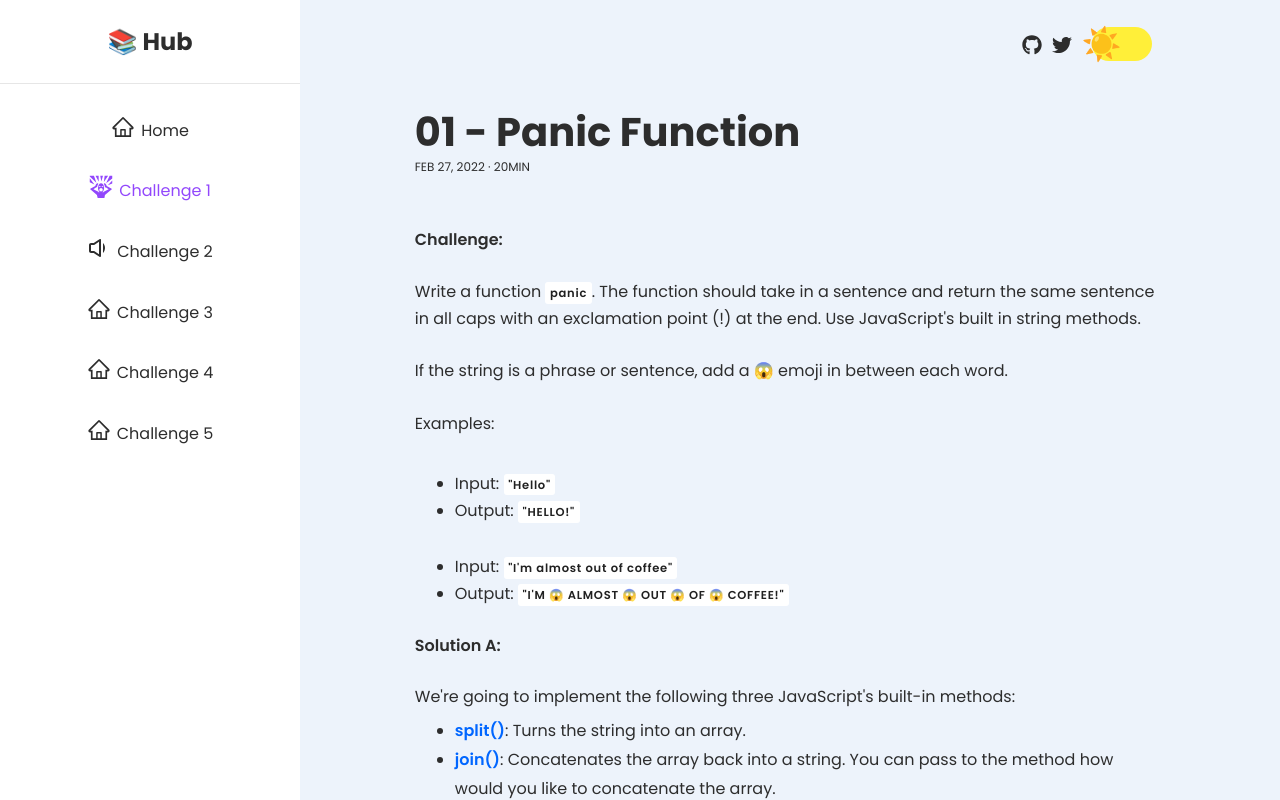
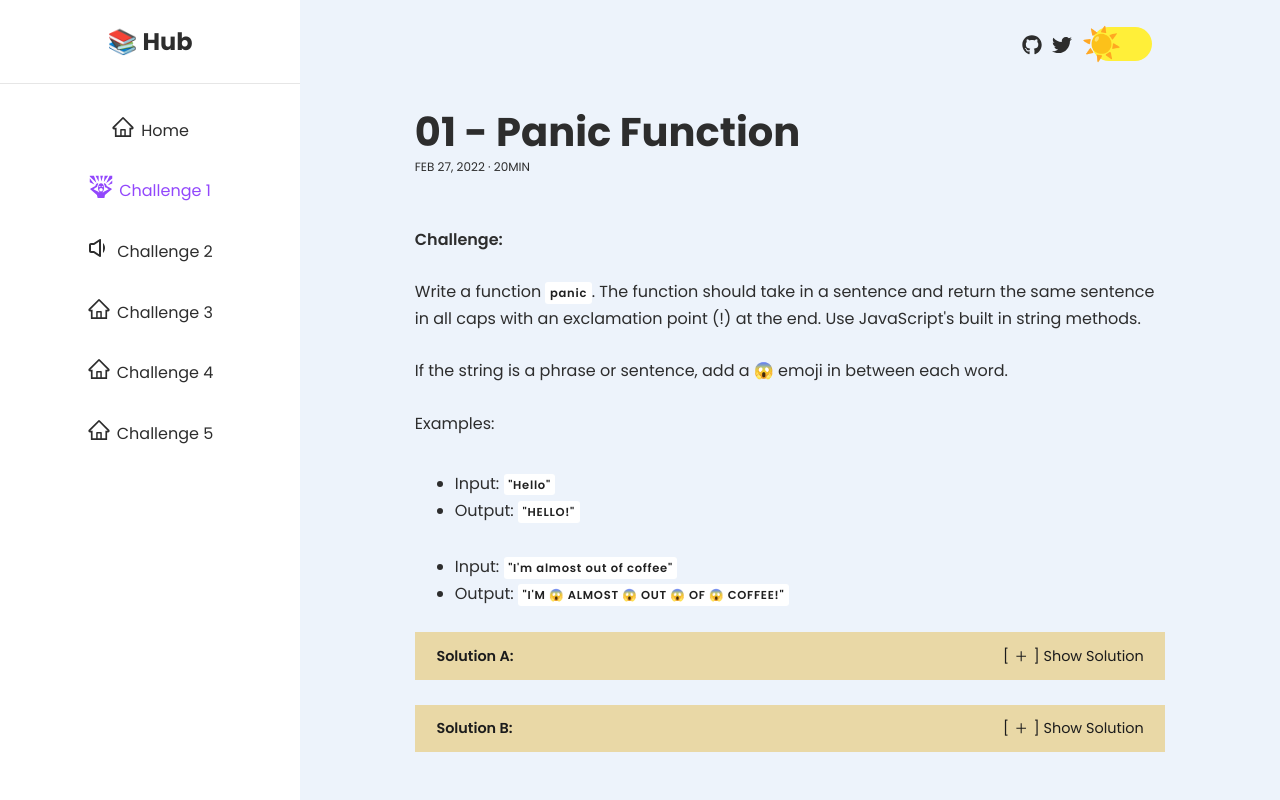
Before and after one commit to pacelliv/jscrimba-challenges-site, a React (Vite) app: page /challenge1 in a window 1280 px wide. Built offline with nearby package versions, Linux system fonts and the light colour scheme.

Commit message:
designed collapsible elements

```diff
--- a/src/index.css
+++ b/src/index.css
@@ -12,3 +12,7 @@
 a {
     text-decoration: none;
 }
+
+button {
+    cursor: pointer;
+}
--- a/src/pages/home/Home.jsx
+++ b/src/pages/home/Home.jsx
@@ -7,6 +7,7 @@ const Container = styled.div`
     height: 100vh;
     overflow-y: scroll;
     transition: all 0.3s ease;
+    padding-bottom: 1em;
 
     .main {
         padding: 1.2em 1.55em;
--- a/src/pages/page1/Challenge1.jsx
+++ b/src/pages/page1/Challenge1.jsx
@@ -1,15 +1,18 @@
 import SyntaxHighlighter from "react-syntax-highlighter"
 import { a11yDark } from "react-syntax-highlighter/dist/esm/styles/hljs"
-import { useState } from "react"
+import { useState, useRef } from "react"
 import styled from "styled-components"
 import Navbar from "../../components/navbar/Navbar"
 import { MdOutlineContentCopy } from "react-icons/md"
 import { BsCheck2All } from "react-icons/bs"
+import { AiOutlinePlus, AiOutlineMinus } from "react-icons/ai"
+import { codeStringA, codeStringB, codeStringC } from "./codeStrings"
 
 const Container = styled.div`
     height: 100vh;
     overflow-y: scroll;
     transition: all 0.3s ease;
+    padding-bottom: 1em;
 
     .main {
         padding: 1.2em 1.55em;
@@ -49,7 +52,7 @@ const Container = styled.div`
     }
 
     .margin-top {
-        margin: 0.3em;
+        margin-top: 0.3em;
     }
 
     .snippet {
@@ -67,6 +70,21 @@ const Container = styled.div`
         color: rgb(210, 210, 210);
     }
 
+    .unset {
+        border-radius: unset;
+    }
+
+    .beige {
+        background-color: #e9d8a6;
+        color: #1c1c1c;
+    }
+
+    .content-parent {
+        height: 0;
+        overflow: hidden;
+        transition: height 0.7s ease;
+    }
+
     .code-snippet {
         border-bottom-left-radius: 10px;
         border-bottom-right-radius: 10px;
@@ -80,7 +98,6 @@ const Container = styled.div`
         align-items: center;
         gap: 5px;
         font-size: inherit;
-        cursor: pointer;
     }
 
     .code {
@@ -91,6 +108,16 @@ const Container = styled.div`
         font-size: 0.72rem;
         letter-spacing: 0.75px;
         color: ${(props) => props.theme.code};
+    }
+
+    .solution-container {
+        display: flex;
+        justify-content: space-between;
+        align-items: center;
+    }
+
+    .solution-toggler {
+        display: flex;
     }
 
     @media (min-width: 650px) {
@@ -104,34 +131,10 @@ const Challenge1 = () => {
     const [copyA, setCopyA] = useState(false)
     const [copyB, setCopyB] = useState(false)
     const [copyC, setCopyC] = useState(false)
-
-    const codeStringA = `
-        function panic(str) {
-            const wordsArr = str.split(" ") // ["winter", "is", "coming"]
-            const joinedWords = wordsArr.join(" 😱 ") // winter 😱 is 😱 coming
-            const upperCasedWords = joinedWords.toUpperCase() // WINTER 😱 IS 😱 COMING
-            return upperCasedWords + "!" // WINTER 😱 IS 😱 COMING!
-        }
-
-        console.log(panic("winter is coming"))
-    `
-
-    const codeStringB = `
-        export function panic(str) {
-            return str.split(" ").join(" 😱 ").toUpperCase() + "!"
-        }
-
-        console.log(panic("winter is coming")) // "WINTER 😱 IS 😱 COMING!"
-    `
-
-    const codeStringC = `
-        function panic(str) {
-            const wordsArr = str.split(" ")
-            return wordsArr.map((word) => word.toUpperCase()).join(" 😱 ") + "!"
-        }
-
-        console.log(panic("winter is coming")) // WINTER 😱 IS 😱 COMING!
-    `
+    const [isOpenA, setIsOpenA] = useState(false)
+    const [isOpenB, setIsOpenB] = useState(false)
+    const parentRefA = useRef()
+    const parentRefB = useRef()
 
     return (
         <Container>
@@ -187,13 +190,47 @@ const Challenge1 = () => {
                     </li>
                 </ul>
                 <br />
+
+                <div className="solution-container snippet-header beige snippet unset">
                     <p className="paragraph bold">Solution A:</p>
+                    {isOpenA ? (
+                        <button
+                            className="snippet-button"
+                            onClick={() => setIsOpenA(!isOpenA)}
+                        >
+                            [
+                            <AiOutlineMinus />] Hide Solution
+                        </button>
+                    ) : (
+                        <button
+                            className="snippet-button"
+                            onClick={() => setIsOpenA(!isOpenA)}
+                        >
+                            [<AiOutlinePlus />] Show Solution
+                        </button>
+                    )}
+                </div>
+                <div
+                    className="content-parent"
+                    ref={parentRefA}
+                    style={
+                        isOpenA
+                            ? { height: parentRefA.current.scrollHeight + "px" }
+                            : { height: "0px" }
+                    }
+                >
+                    <div
+                        className="answer-container code-snippet"
+                        style={{
+                            border: "1px solid #e9d8a6",
+                            padding: "0 0.4em 0.4em",
+                        }}
+                    >
                         <br />
                         <p>
-                    We're going to implement the following three JavaScript's
-                    built-in methods:
+                            We're going to implement the following three
+                            JavaScript's built-in methods:
                         </p>
-
                         <ul className="list">
                             <li>
                                 <a
@@ -214,9 +251,9 @@ const Challenge1 = () => {
                                     <code>join()</code>
                                 </a>
                                 <span>
-                            : Concatenates the array back into a string. You can
-                            pass to the method how would you like to concatenate
-                            the array.
+                                    : Concatenates the array back into a string.
+                                    You can pass to the method how would you
+                                    like to concatenate the array.
                                 </span>
                             </li>
                             <li>
@@ -228,15 +265,15 @@ const Challenge1 = () => {
                                     <code>toUpperCase()</code>
                                 </a>
                                 <span>
-                            : Transform the letters of the string to uppercase.
+                                    : Transform the letters of the string to
+                                    uppercase.
                                 </span>
                             </li>
                         </ul>
-
                         <br />
                         <div className="snippet">
                             <div className="snippet-header">
-                        <p className="snippet-title">Example Code</p>
+                                <p>Example Code</p>
                                 {copyA ? (
                                     <button className="snippet-button">
                                         <BsCheck2All />
@@ -245,9 +282,14 @@ const Challenge1 = () => {
                                 ) : (
                                     <button
                                         onClick={() => {
-                                    navigator.clipboard.writeText(codeStringA)
+                                            navigator.clipboard.writeText(
+                                                codeStringA
+                                            )
                                             setCopyA(true)
-                                    setTimeout(() => setCopyA(false), 2000)
+                                            setTimeout(
+                                                () => setCopyA(false),
+                                                2000
+                                            )
                                         }}
                                         className="snippet-button"
                                     >
@@ -266,28 +308,18 @@ const Challenge1 = () => {
                         </div>
                         <br />
                         <p>
-                    As we can see the <code className="code">split()</code> and{" "}
-                    <code className="code">join()</code> methods work in a
-                    similar way just doing the opposite. In the case of the{" "}
-                    <code className="code">split()</code> method by passing an
-                    empty string to it, we can create a new array with each word
-                    of the string as an individual element of the array.
-                </p>
-
-                <br />
-                <p>
-                    To the <code className="code">join()</code> method we can
-                    pass with <i>what</i> we want to concatenate the words of
-                    the array to create a new sentence.
+                            To the <code className="code">join()</code> method
+                            we can pass with <i>what</i> we want to concatenate
+                            the words of the array to create a new sentence.
                         </p>
                         <br />
                         <p>
-                    In JavaScript we can chain methods and provide a DRYer
-                    solution like this:
+                            In JavaScript we can chain methods and provide a
+                            DRYer solution like this:
                         </p>
                         <div className="snippet margin-top">
                             <div className="snippet-header">
-                        <p className="snippet-title">Example Code</p>
+                                <p>Example Code</p>
                                 {copyB ? (
                                     <button className="snippet-button">
                                         <BsCheck2All />
@@ -296,9 +328,14 @@ const Challenge1 = () => {
                                 ) : (
                                     <button
                                         onClick={() => {
-                                    navigator.clipboard.writeText(codeStringB)
+                                            navigator.clipboard.writeText(
+                                                codeStringB
+                                            )
                                             setCopyB(true)
-                                    setTimeout(() => setCopyB(false), 2000)
+                                            setTimeout(
+                                                () => setCopyB(false),
+                                                2000
+                                            )
                                         }}
                                         className="snippet-button"
                                     >
@@ -315,8 +352,46 @@ const Challenge1 = () => {
                                 {codeStringB}
                             </SyntaxHighlighter>
                         </div>
+                    </div>
+                </div>
+
+                {/*  */}
                 <br />
+                <div className="solution-container snippet-header beige snippet unset">
                     <p className="paragraph bold">Solution B:</p>
+                    {isOpenB ? (
+                        <button
+                            className="snippet-button"
+                            onClick={() => setIsOpenB(!isOpenB)}
+                        >
+                            [
+                            <AiOutlineMinus />] Hide Solution
+                        </button>
+                    ) : (
+                        <button
+                            className="snippet-button"
+                            onClick={() => setIsOpenB(!isOpenB)}
+                        >
+                            [<AiOutlinePlus />] Show Solution
+                        </button>
+                    )}
+                </div>
+                <div
+                    className="content-parent"
+                    ref={parentRefB}
+                    style={
+                        isOpenB
+                            ? { height: parentRefB.current.scrollHeight + "px" }
+                            : { height: "0px" }
+                    }
+                >
+                    <div
+                        className="answer-container code-snippet"
+                        style={{
+                            border: "1px solid #e9d8a6",
+                            padding: "0 0.4em 0.4em",
+                        }}
+                    >
                         <br />
                         <p className="paragraph">
                             In this solution we will use the{" "}
@@ -329,15 +404,17 @@ const Challenge1 = () => {
                                     <code>map()</code>
                                 </a>
                             </code>{" "}
-                    method, this JavaScript's array built-in method allow us to
-                    loop through an array and make changes on each individual
-                    element; this method returns a new array of the same length
-                    with the modified elements. Then, with the new array we will
-                    join the elements back into a single string:
+                            method, this JavaScript's array built-in method
+                            allow us to loop through an array and make changes
+                            on each individual element; this method returns a
+                            new array of the same length with the modified
+                            elements. Then, with the new array we will join the
+                            elements back into a single string:
                         </p>
-                <div className=" snippet margin-top">
+                        <br />
+                        <div className="snippet">
                             <div className="snippet-header">
-                        <p className="snippet-title">Example Code</p>
+                                <p>Example Code</p>
                                 {copyC ? (
                                     <button className="snippet-button">
                                         <BsCheck2All />
@@ -346,9 +423,14 @@ const Challenge1 = () => {
                                 ) : (
                                     <button
                                         onClick={() => {
-                                    navigator.clipboard.writeText(codeStringC)
+                                            navigator.clipboard.writeText(
+                                                codeStringC
+                                            )
                                             setCopyC(true)
-                                    setTimeout(() => setCopyC(false), 2000)
+                                            setTimeout(
+                                                () => setCopyC(false),
+                                                2000
+                                            )
                                         }}
                                         className="snippet-button"
                                     >
@@ -366,6 +448,8 @@ const Challenge1 = () => {
                             </SyntaxHighlighter>
                         </div>
                     </div>
+                </div>
+            </div>
         </Container>
     )
 }
--- /dev/null
+++ b/src/pages/page1/codeStrings.js
@@ -0,0 +1,29 @@
+const codeStringA = `
+        function panic(str) {
+                const wordsArr = str.split(" ") // ["winter", "is", "coming"]
+                const joinedWords = wordsArr.join(" 😱 ") // winter 😱 is 😱 coming
+                const upperCasedWords = joinedWords.toUpperCase() // WINTER 😱 IS 😱 COMING
+                return upperCasedWords + "!" // WINTER 😱 IS 😱 COMING!
+        }
+
+        console.log(panic("winter is coming"))
+`
+
+const codeStringB = `
+        export function panic(str) {
+                return str.split(" ").join(" 😱 ").toUpperCase() + "!"
+        }
+
+        console.log(panic("winter is coming")) // "WINTER 😱 IS 😱 COMING!"
+`
+
+const codeStringC = `
+        function panic(str) {
+                const wordsArr = str.split(" ")
+                return wordsArr.map((word) => word.toUpperCase()).join(" 😱 ") + "!"
+        }
+
+        console.log(panic("winter is coming")) // WINTER 😱 IS 😱 COMING!
+`
+
+export { codeStringA, codeStringB, codeStringC }
--- a/src/pages/page2/Challenge2.jsx
+++ b/src/pages/page2/Challenge2.jsx
@@ -1,15 +1,17 @@
 import SyntaxHighlighter from "react-syntax-highlighter"
 import { a11yDark } from "react-syntax-highlighter/dist/esm/styles/hljs"
-import { useState } from "react"
+import { useState, useRef } from "react"
 import styled from "styled-components"
 import Navbar from "../../components/navbar/Navbar"
 import { MdOutlineContentCopy } from "react-icons/md"
 import { BsCheck2All } from "react-icons/bs"
+import { AiOutlinePlus, AiOutlineMinus } from "react-icons/ai"
 
 const Container = styled.div`
     height: 100vh;
     overflow-y: scroll;
     transition: all 0.3s ease;
+    padding-bottom: 1em;
 
     .main {
         padding: 1.2em 1.55em;
@@ -49,7 +51,7 @@ const Container = styled.div`
     }
 
     .margin-top {
-        margin: 0.3em;
+        margin-top: 0.3em;
     }
 
     .snippet {
@@ -65,6 +67,21 @@ const Container = styled.div`
         border-top-right-radius: 10px;
         padding: 0.8em 1.5em;
         color: rgb(210, 210, 210);
+    }
+
+    .unset {
+        border-radius: unset;
+    }
+
+    .beige {
+        background-color: #e9d8a6;
+        color: #1c1c1c;
+    }
+
+    .content-parent {
+        height: 0;
+        overflow: hidden;
+        transition: height 0.7s ease;
     }
 
     .code-snippet {
@@ -93,6 +110,16 @@ const Container = styled.div`
         color: ${(props) => props.theme.code};
     }
 
+    .solution-container {
+        display: flex;
+        justify-content: space-between;
+        align-items: center;
+    }
+
+    .solution-toggler {
+        display: flex;
+    }
+
     @media (min-width: 650px) {
         .title {
             font-size: 2.5rem;
@@ -102,12 +129,14 @@ const Container = styled.div`
 
 const Challenge2 = () => {
     const [copyA, setCopyA] = useState(false)
+    const [isOpen, setIsOpen] = useState(false)
+    const parentRef = useRef()
 
-    const codeStringA = `
+    const codeString = `
         function whisper(str) {
             const lowerCaseString = str.toLowerCase()
             if (lowerCaseString.endsWith("!")) {
-                return alternatively => return "shh... " + lowerCaseString.slice(0, -1)
+                    return "shh... " + lowerCaseString.slice(0, -1)
             } else {
                     return "shh... " + lowerCaseString
             }
@@ -157,15 +186,48 @@ const Challenge2 = () => {
                         </p>
                     </li>
                 </ul>
-
                 <br />
+                <div className="solution-container snippet-header beige snippet unset">
                     <p className="paragraph bold">Solution:</p>
+                    {isOpen ? (
+                        <button
+                            className="snippet-button"
+                            onClick={() => setIsOpen(!isOpen)}
+                        >
+                            [
+                            <AiOutlineMinus />] Hide Solution
+                        </button>
+                    ) : (
+                        <button
+                            className="snippet-button"
+                            onClick={() => setIsOpen(!isOpen)}
+                        >
+                            [<AiOutlinePlus />] Show Solution
+                        </button>
+                    )}
+                </div>
+                <div
+                    className="content-parent"
+                    ref={parentRef}
+                    style={
+                        isOpen
+                            ? { height: parentRef.current.scrollHeight + "px" }
+                            : { height: "0px" }
+                    }
+                >
+                    <div
+                        className="answer-container code-snippet"
+                        style={{
+                            border: "1px solid #e9d8a6",
+                            padding: "0 0.4em 0.4em",
+                        }}
+                    >
                         <br />
                         <p>
-                    For this challenge we're going to apply the following three
-                    JavaScript's string built-in methods:
+                            For this challenge we're going to apply the
+                            following three JavaScript's string built-in
+                            methods:
                         </p>
-
                         <ul className="list">
                             <li>
                                 <a
@@ -176,7 +238,8 @@ const Challenge2 = () => {
                                     <code>toLowerCase()</code>
                                 </a>
                                 <span>
-                            : Transforms the caracthers of a string to lowercase
+                                    : Transforms the caracthers of a string to
+                                    lowercase
                                 </span>
                             </li>
                             <li>
@@ -188,8 +251,8 @@ const Challenge2 = () => {
                                     <code>endsWith()</code>
                                 </a>
                                 <span>
-                            : Checks if a string ends with a specific character.
-                            Returns either true or false.
+                                    : Checks if a string ends with a specific
+                                    character. Returns either true or false.
                                 </span>
                             </li>
                             <li>
@@ -201,16 +264,16 @@ const Challenge2 = () => {
                                     <code>slice()</code>
                                 </a>
                                 <span>
-                            : Extracts a segment of a string, this method
-                            returns a new string without modifying the original.
+                                    : Extracts a segment of a string, this
+                                    method returns a new string without
+                                    modifying the original.
                                 </span>
                             </li>
                         </ul>
-
                         <br />
                         <div className="snippet">
                             <div className="snippet-header">
-                        <p className="snippet-title">Example Code</p>
+                                <p>Example Code</p>
                                 {copyA ? (
                                     <button className="snippet-button">
                                         <BsCheck2All />
@@ -219,9 +282,14 @@ const Challenge2 = () => {
                                 ) : (
                                     <button
                                         onClick={() => {
-                                    navigator.clipboard.writeText(codeStringA)
+                                            navigator.clipboard.writeText(
+                                                codeString
+                                            )
                                             setCopyA(true)
-                                    setTimeout(() => setCopyA(false), 2000)
+                                            setTimeout(
+                                                () => setCopyA(false),
+                                                2000
+                                            )
                                         }}
                                         className="snippet-button"
                                     >
@@ -235,26 +303,30 @@ const Challenge2 = () => {
                                 language="javascript"
                                 style={a11yDark}
                             >
-                        {codeStringA}
+                                {codeString}
                             </SyntaxHighlighter>
                         </div>
                         <br />
                         <p>
-                    Using an IF-statement we verify if the string ends with a
-                    exclamation point, if it does, then we lowercase the entire
-                    string and slice the exclamation point.
+                            Using an IF-statement we verify if the string ends
+                            with a exclamation point, if it does, then we
+                            lowercase the entire string and slice the
+                            exclamation point.
                         </p>
                         <br />
                         <p>
-                    <code className="code">slice(0, -1)</code> means we will
-                    make a copy of the string from the first character to the
-                    second-last character.
+                            <code className="code">slice(0, -1)</code> means we
+                            will make a copy of the string from the first
+                            character to the second-last character.
                         </p>
                         <br />
                         <p>
-                    In the case the string doesn't ends with an exclamation
-                    point, then we have to return the lowercased string.
+                            In the case the string doesn't ends with an
+                            exclamation point, then we have to return the
+                            lowercased string.
                         </p>
+                    </div>
+                </div>
             </div>
         </Container>
     )
```
Lines whose indentation alone changed are shown as unchanged.
